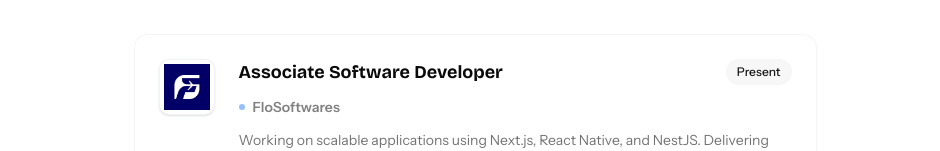
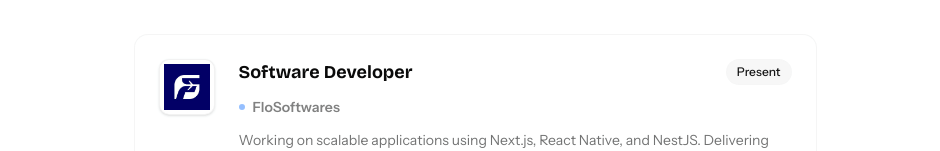
Before and after one commit to Rupe88/my-portfolio, a Next.js app: page / in a window 1280 px wide. Shown: the part 568-719 px from the top of the page, without its empty margins (165-1105 px from the left). Built offline with nearby package versions, Linux system fonts and the light colour scheme.

Commit message:
added changes

```diff
--- a/components/experiences.tsx
+++ b/components/experiences.tsx
@@ -38,7 +38,7 @@
                     {[
                         {
                             id: 0,
-                            title: "Associate Software Developer",
+                            title: "Software Developer",
                             period: "Present",
                             company: "FloSoftwares",
                             logo: "/flosoft.jpg",
```
